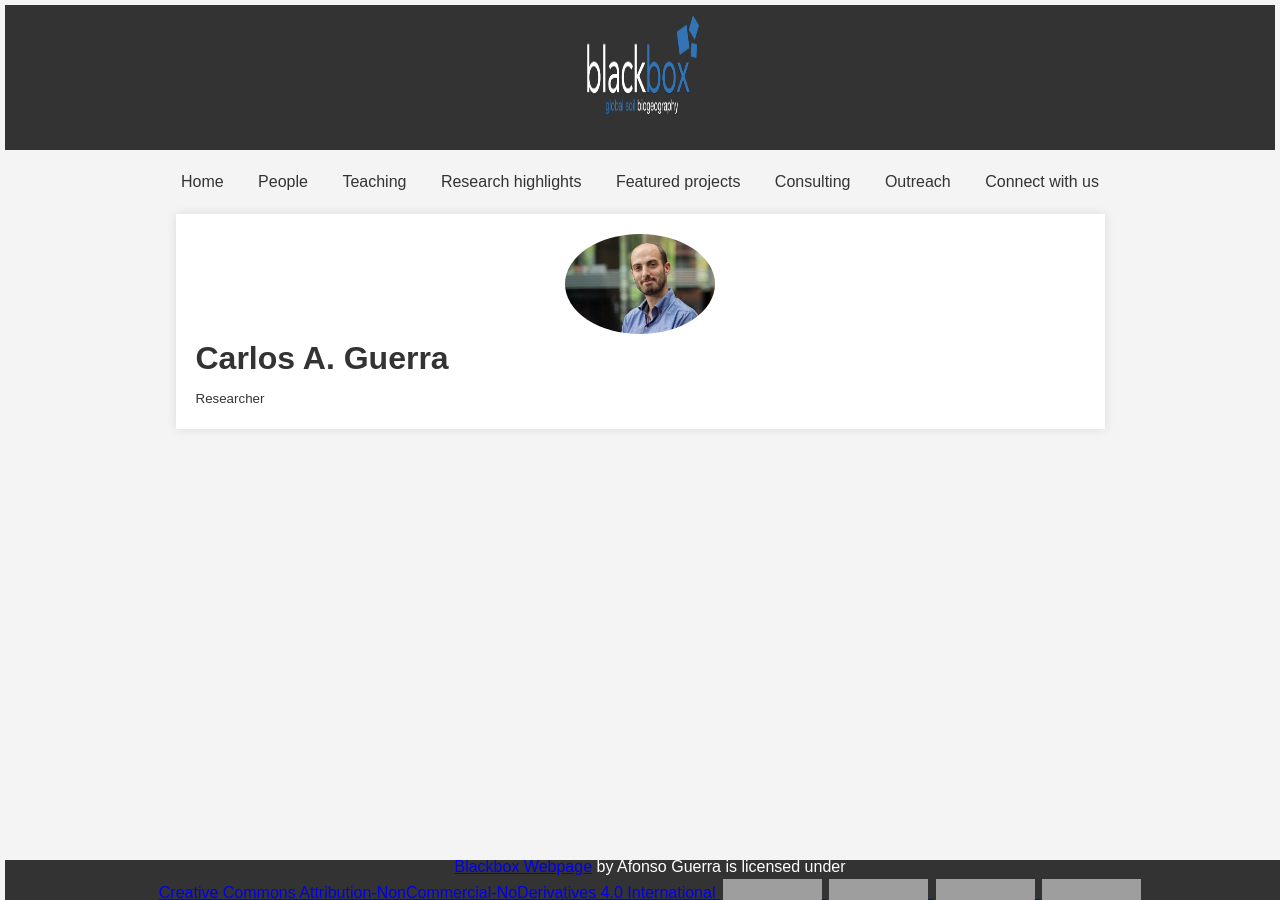
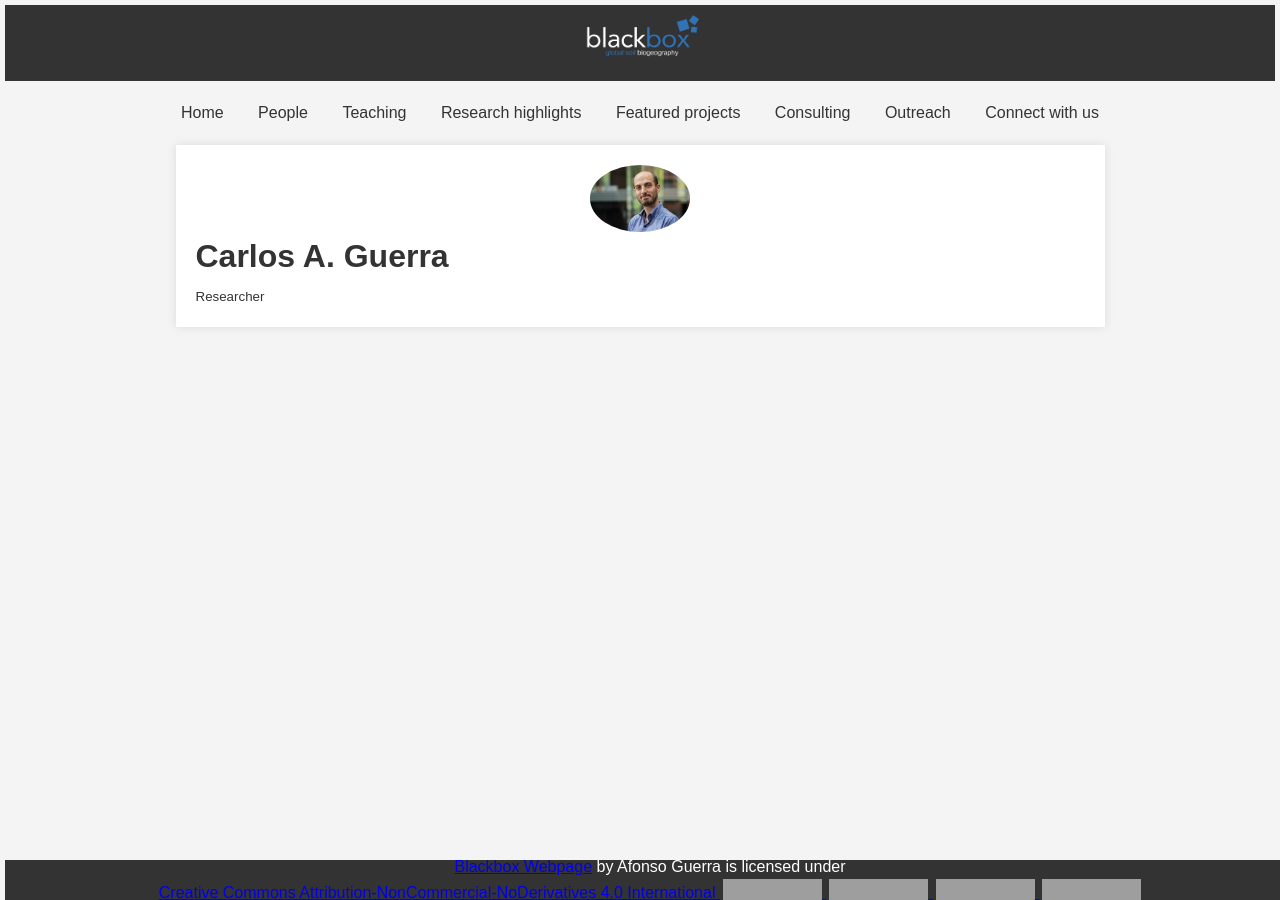
Before and after one commit to Blackboxgeo/blackbox.github.io, a Jekyll site: the page people/index.html, which Jekyll copies as it is, in a window 1280 px wide. Built offline with Jekyll 4.4.1, drawn with Linux system fonts in a browser that asks for light colours; grey boxes are pictures that could not be loaded.

Commit message:
added new parameters for the photo

```diff
--- a/people/index.html
+++ b/people/index.html
@@ -39,7 +39,7 @@
 
         header img {
             width: 118px;
-            height: 118px;
+            height: 49px;
         }
 
         nav {
@@ -109,7 +109,7 @@
         }
 
         .circle-image {
-            width: 150px; /* Set width */
+            width: 100px; /* Set width */
             height: 150px; /* Set height */
             border-radius: 50%; /* Makes it circular */
             object-fit: cover; /* Ensures the image covers the entire circle */
```
